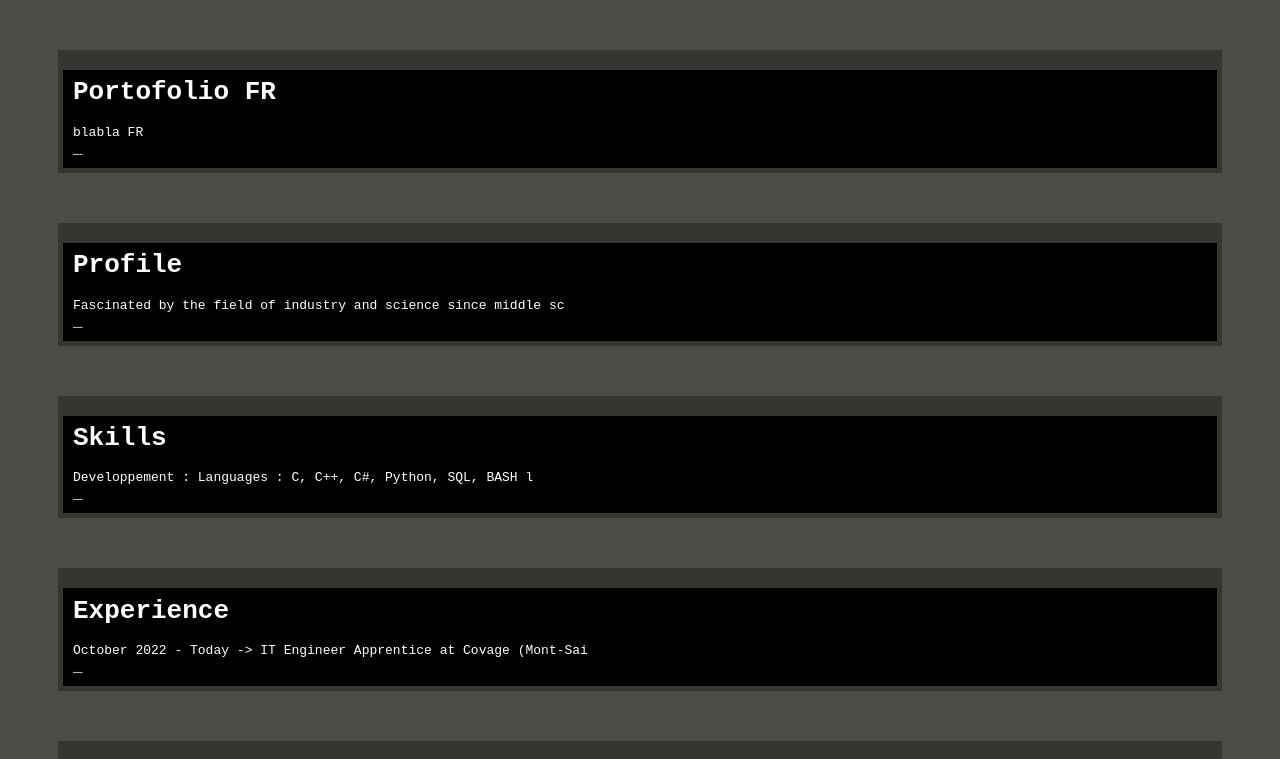
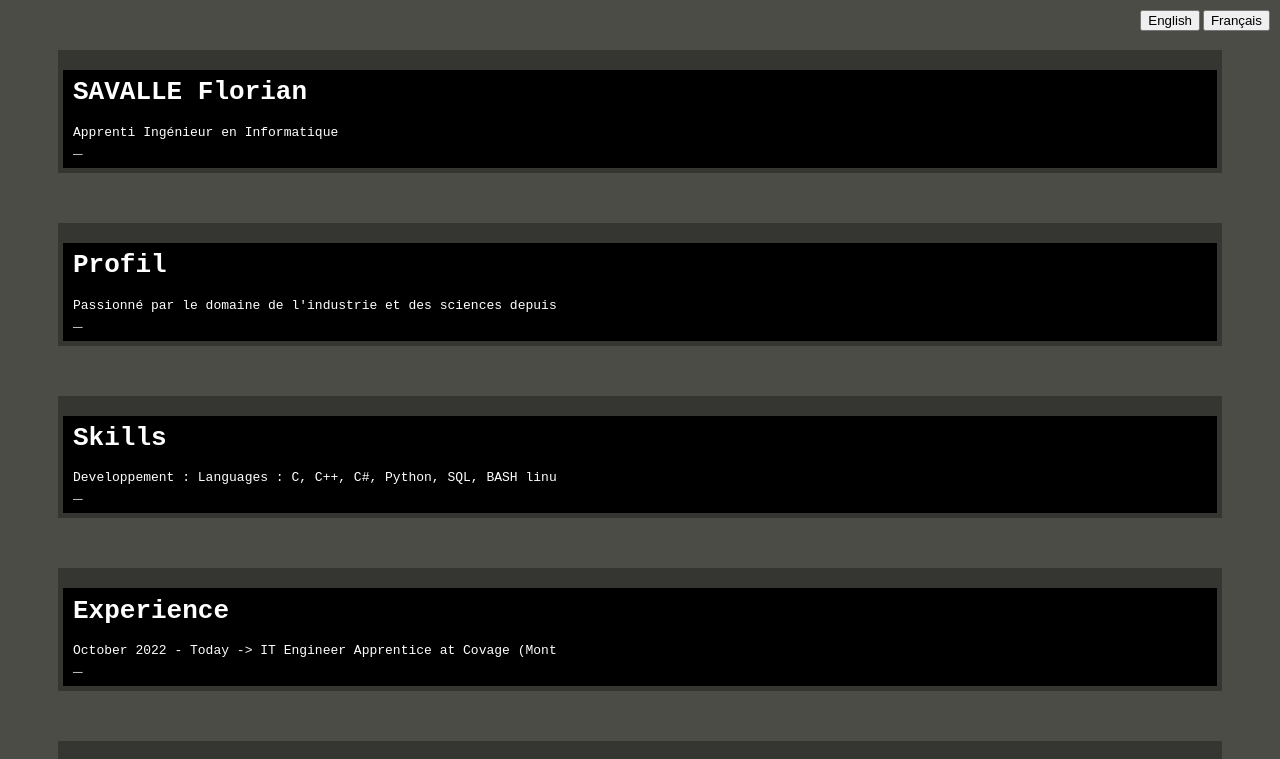
Before and after one commit to EpikToo/EpikToo.github.io, an Angular app: page / in a window 1280 px wide. Shown: the top 759 px of the page. Built offline with nearby package versions, Linux system fonts and the light colour scheme.

Commit message:
Profile translation

```diff
--- a/src/app/app.component.css
+++ b/src/app/app.component.css
@@ -21,3 +21,15 @@
 .studiesinfo {
     margin: 50px;
 }
+
+.fr_btn {
+    position: fixed;
+    top: 10px;
+    right: 10px;
+}
+
+.en_btn {
+    position: fixed;
+    top: 10px;
+    right: 80px;
+}
--- a/src/app/app.component.html
+++ b/src/app/app.component.html
@@ -1,8 +1,8 @@
+<button (click)="useFrench()" class="fr_btn">Français</button>
+<button (click)="useEnglish()" class="en_btn">English</button>
 <div class = "nameinfo" > <app-nameinfo> </app-nameinfo> </div>
 <div class = "profileinfo" > <app-profileinfo></app-profileinfo> </div>
 <div class = "miscinfo" > <app-miscinfos></app-miscinfos> </div>
 <div class = "experienceinfo" > <app-experienceinfo></app-experienceinfo> </div>
 <div class = "studiesinfo" > <app-studiesinfo></app-studiesinfo> </div>
 <div class = "passionsinfo" > <app-passionsinfo></app-passionsinfo> </div>
-<button (click)="useFrench()">Français</button>
-<button (click)="useEnglish()">English</button>
--- a/src/app/nameinfo/nameinfo.component.html
+++ b/src/app/nameinfo/nameinfo.component.html
@@ -1,6 +1,6 @@
 <div class="terminal-window" *ngIf="dataLoaded">
   <div class="terminal-bar"></div>
-  <h1 class="main_font" appShowText delay="0">{{ translationService.translate('nametitle') }}</h1>
+  <h1 class="main_font" appShowText delay="50">{{ translationService.translate('nametitle') }}</h1>
   <div class="main_font" appShowText delay="2000">{{ translationService.translate('namecontent') }}</div>
   <span class= "typed-cursor">_</span>
 </div>
--- a/src/app/nameinfo/nameinfo.component.ts
+++ b/src/app/nameinfo/nameinfo.component.ts
@@ -1,4 +1,4 @@
-import { Component, OnInit  } from '@angular/core';
+import { Component, OnInit } from '@angular/core';
 import { TranslationService } from '../translation.service';
 
 @Component({
--- a/src/app/profileinfo/profileinfo.component.html
+++ b/src/app/profileinfo/profileinfo.component.html
@@ -1,11 +1,6 @@
 <div class="terminal-window">
     <div class="terminal-bar"></div>
-    <h1 class="main_font" appShowText delay="0">Profile</h1>
-    <div class="main_font" appShowText delay="2000">
-        Fascinated by the field of industry and science since middle school,
-        I discovered a real passion for computers and electronics from high school.
-        I thus decided to join an engineering school and an apprenticeship to deepen my knowledge.
-        Always looking for a challenge and new technologies to discover.
-    </div>
+    <h1 class="main_font" appShowText delay="50">{{ translationService.translate('profiletitle') }}</h1>
+    <div class="main_font" appShowText delay="2000">{{ translationService.translate('profilecontent') }}</div>
     <span class= "typed-cursor">_</span>
   </div>
--- a/src/app/profileinfo/profileinfo.component.ts
+++ b/src/app/profileinfo/profileinfo.component.ts
@@ -1,4 +1,4 @@
-import { Component } from '@angular/core';
+import { Component, OnInit } from '@angular/core';
 import { TranslationService } from '../translation.service';
 
 @Component({
@@ -6,6 +6,14 @@ import { TranslationService } from '../translation.service';
   templateUrl: './profileinfo.component.html',
   styleUrls: ['./profileinfo.component.css']
 })
-export class ProfileinfoComponent {
-  constructor(public translationService: TranslationService) {}
+export class ProfileinfoComponent implements OnInit{
+  dataLoaded = false;
+
+  constructor(public translationService: TranslationService) { }
+
+  ngOnInit() {
+    this.translationService.dataLoaded$.subscribe(isLoaded => {
+      this.dataLoaded = isLoaded;
+    });
+  }
 }
--- a/src/assets/i18n/en.json
+++ b/src/assets/i18n/en.json
@@ -1,4 +1,6 @@
 {
-    "nametitle": "Portofolio EN",
-    "namecontent" : "blabla EN"
+    "nametitle": "SAVALLE Florian",
+    "namecontent" : "IT Engineer Apprentice",
+    "profiletitle" : "Profile",
+    "profilecontent" : "Fascinated by the field of industry and science since college, I discovered a real passion for computers and electronics from high school. So I decided to join an apprenticeship engineering school to deepen my knowledge in the field. Always looking for a challenge and new technologies to discover."
 }
--- a/src/assets/i18n/fr.json
+++ b/src/assets/i18n/fr.json
@@ -1,4 +1,6 @@
 {
-    "nametitle": "Portofolio FR",
-    "namecontent" : "blabla FR"
+    "nametitle": "SAVALLE Florian",
+    "namecontent" : "Apprenti Ingénieur en Informatique",
+    "profiletitle" : "Profil",
+    "profilecontent" : "Passionné par le domaine de l'industrie et des sciences depuis le collège, je me suis découvert une véritable passion pour l'informatique et l'électronique dès le lycée. J'ai donc décidé d'intégrer une école d'ingénieur en apprentissage pour approfondir mes connaissances dans le domaine. Toujours à la recherche d'un challenge et de nouvelles technologies à découvrir."
 }
```
